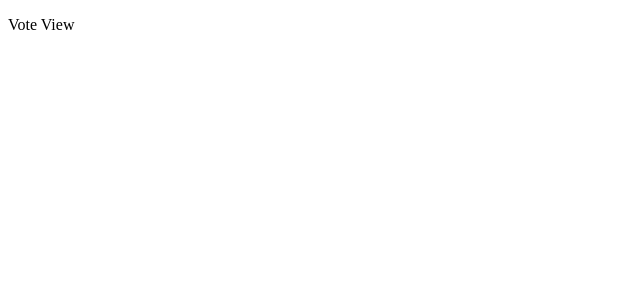
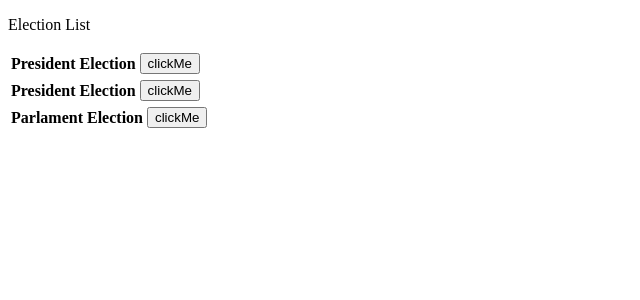
Before and after one commit to RostykStakhiv/chainlec, a React (Create React App) app in the folder client/: page / in a window 1280 px wide. Shown: the top 300 px of the page, without its empty margins (0-640 px from the left). Built offline with nearby package versions, Linux system fonts and the light colour scheme.

Commit message:
Implemented skeleton of VoteView

```diff
--- a/client/src/App.js
+++ b/client/src/App.js
@@ -4,7 +4,7 @@ import VoteView from './View/VoteView'
 class App extends Component {
   render() {
     return (
-        <div className='App'>
+        <div className="App">
             <VoteView />
         </div>
     );
--- a/client/src/View/VoteView.js
+++ b/client/src/View/VoteView.js
@@ -1,9 +1,108 @@
 import React, { Component } from 'react';
+import ElectionDetails from './VoteView/ElectionDetails'
 
-class HomeView extends Component {
+const mockData = [
+  {
+    id : "ID_Election_1",
+    title: "President Election",
+    startTime: 1530403200,
+    endTime: 1530403200,
+    state: "notStarted",
+    candidates: [
+      {
+          id: "ID_Dido",
+          name: "Dido",
+      },
+      {
+        id: "ID_Baba",
+        name: "Baba",
+      },
+    ],
+    results: null,
+  },
+  {
+    id : "ID_Election_2",
+    title: "President Election",
+    startTime: 1425168000,
+    endTime: 1425168000,
+    state: "completed",
+    candidates: [
+      {
+          id: "ID_Poroh",
+          name: "Dido",
+      },
+      {
+        id: "ID_Oleh_Valeriiovych",
+        name: "Oleh Valeriiovych",
+      },
+      {
+        id: "ID_Yanukovych",
+        name: "Viktor Fedorovych",
+      },
+    ],
+    results: [
+      {
+        id: "ID_Poroh",
+        result: 22123123,
+      },
+      {
+        id: "ID_Oleh_Valeriiovych",
+        result: 123123,
+      },
+      {
+        id: "ID_Yanukovych",
+        result: 101,
+      },
+    ]
+  },
+  {
+    id : "ID_Election_2",
+    title: "Parlament Election",
+    startTime: 1526207409,
+    endTime: 1526207409,
+    state: "active",
+    candidates: [
+      {
+        id: "ID_Poroh",
+        name: "Dido",
+      },
+      {
+        id: "ID_Oleh_Valeriiovych",
+        name: "Oleh Valeriiovych",
+      },
+      {
+        id: "ID_Yanukovych",
+        name: "Viktor Fedorovych",
+      },
+    ],
+    results: null,
+  }
+]
+
+class VoteView extends Component {
+  getElectionDetails() {
+    let details = [];
+    mockData.forEach(e => {
+      details.push(
+        <ElectionDetails
+          title={e.title}
+          time={e.startTime}
+          state={e.state}>
+        </ElectionDetails>
+      );
+    });
+
+    return details;
+  }
+
   render() {
-    return <p>Vote View</p>;
-  }
+    return (
+      <div className="VoteView">
+        <p>Election List</p>
+        {this.getElectionDetails()}
+      </div>
+  );
+}
 }
 
-export default HomeView;
+export default VoteView;
--- /dev/null
+++ b/client/src/View/VoteView/Button.js
@@ -0,0 +1,19 @@
+import React, { Component } from 'react';
+
+class Button extends Component {
+  onClick() {
+    alert("Clicked");
+  }
+
+  render() {
+    return (
+      <button
+          type="button"
+          onClick={this.onClick}>
+        clickMe
+      </button>
+    );
+  }
+}
+
+export default Button;
--- /dev/null
+++ b/client/src/View/VoteView/ElectionDetails.js
@@ -0,0 +1,18 @@
+import React, { Component } from 'react';
+import ElectionHeader from './ElectionHeader'
+
+class ElectionDetails extends Component {
+  render() {
+    return (
+      <table className="ElectionDetails">
+        <thead>
+          <ElectionHeader title={this.props.title} />
+        </thead>
+      <tbody>
+      </tbody>
+    </table>
+    );
+  }
+}
+
+export default ElectionDetails;
--- /dev/null
+++ b/client/src/View/VoteView/ElectionHeader.js
@@ -0,0 +1,17 @@
+import React, { Component } from 'react';
+import Button from './Button'
+
+class ElectionHeader extends Component {
+  render() {
+    return (
+      <tr>
+        <th>{this.props.title}</th>
+        <th>
+          <Button />
+        </th>
+      </tr>
+    );
+  }
+}
+
+export default ElectionHeader;
```
Also changed, not shown: client/src/View/VoteView/ElectionRow.js (added).
